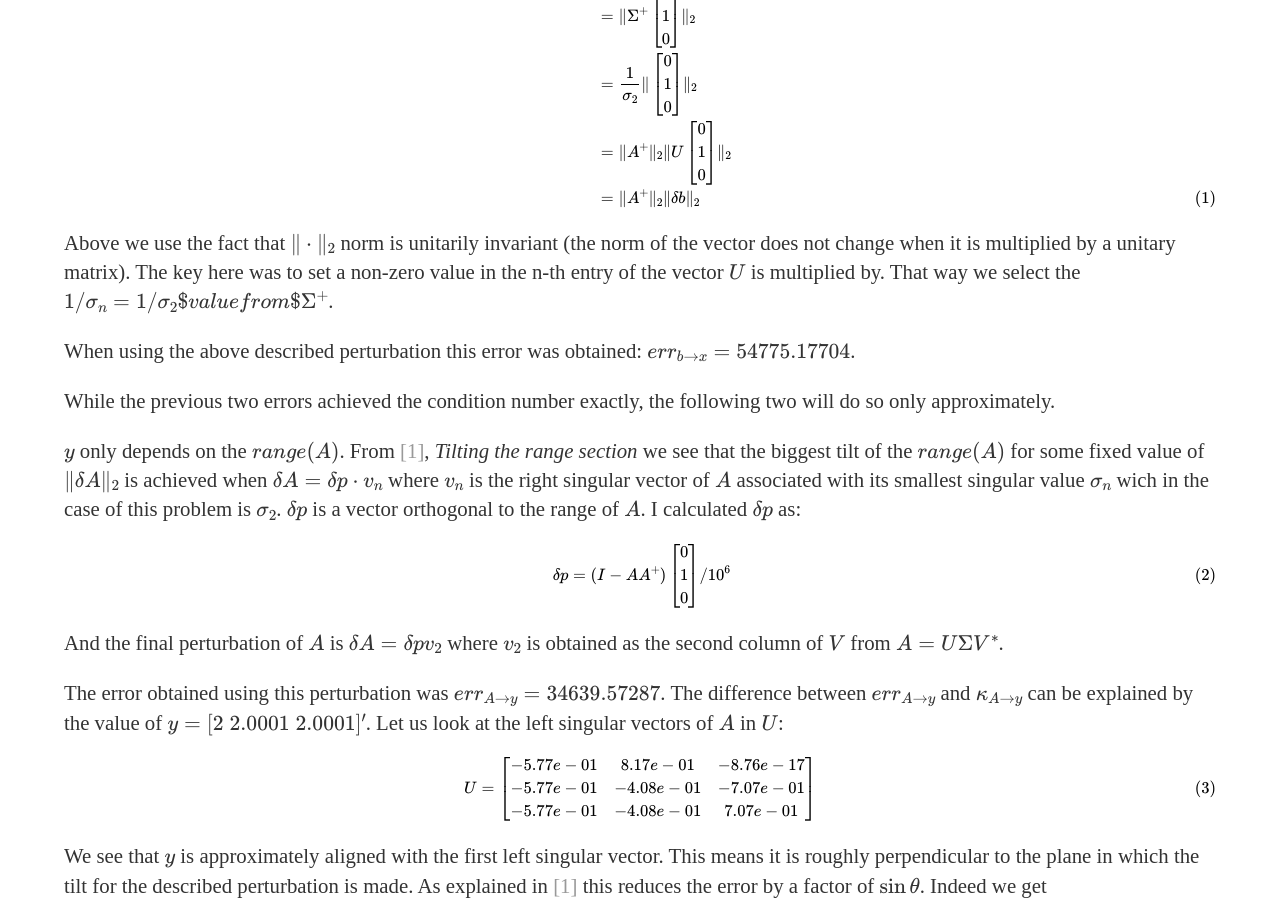
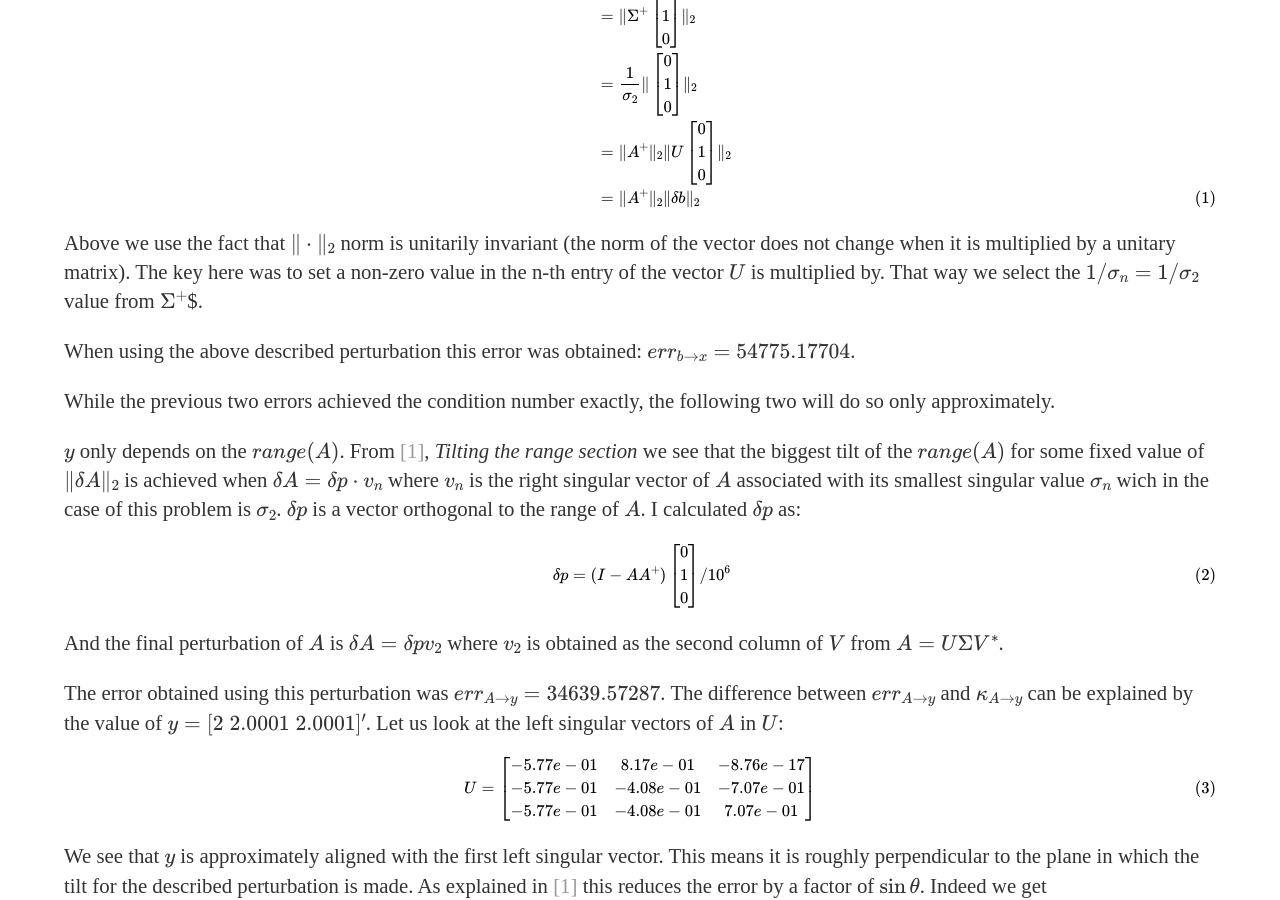
Before and after one commit to ana0209/ana0209.github.io, a Jekyll site: the page built from _posts/2020-06-25-Solutions-for-Chapter-18-in-NLA-by-Trefethen-and-Bau.md, in a window 1280 px wide and 900 px high, scrolled down 1199 px. Built offline with Jekyll 4.4.1, drawn with Linux system fonts in a browser that asks for light colours; formulas are drawn with MathJax 3.

Commit message:
Fix typo

```diff
--- a/_posts/2020-06-25-Solutions-for-Chapter-18-in-NLA-by-Trefethen-and-Bau.md
+++ b/_posts/2020-06-25-Solutions-for-Chapter-18-in-NLA-by-Trefethen-and-Bau.md
@@ -37,7 +37,7 @@ $$\begin{eqnarray}\|A^+\delta b\|_2 &=& \|V \Sigma^+U^*U\begin{bmatrix}0 \\ 1 \\
 &=&\|\Sigma^+ \begin{bmatrix}0 \\ 1 \\ 0\end{bmatrix}\|_2 \nonumber \\ &=& \frac{1}{\sigma_2}\|\begin{bmatrix}0 \\ 1 \\ 0\end{bmatrix}\|_2 \nonumber \\ &=& \|A^+\|_2\|U \begin{bmatrix}0 \\ 1 \\ 0\end{bmatrix}\|_2 \nonumber \\ &=& \|A^+\|_2\|\delta b\|_2
 \end{eqnarray}$$
 
-Above we use the fact that $$\| \cdot \|_2$$ norm is unitarily invariant (the norm of the vector does not change when it is multiplied by a unitary matrix). The key here was to set a non-zero value in the n-th entry of the vector $U$ is multiplied by. That way we select the $$1/\sigma_n=1/\sigma_2$ value from $\Sigma^+$$.
+Above we use the fact that $$\| \cdot \|_2$$ norm is unitarily invariant (the norm of the vector does not change when it is multiplied by a unitary matrix). The key here was to set a non-zero value in the n-th entry of the vector $U$ is multiplied by. That way we select the $$1/\sigma_n=1/\sigma_2$$ value from $\Sigma^+$$.
 
 When using the above described perturbation this error was obtained: $$err_{b \rightarrow x}=54775.17704$$.
 
```
